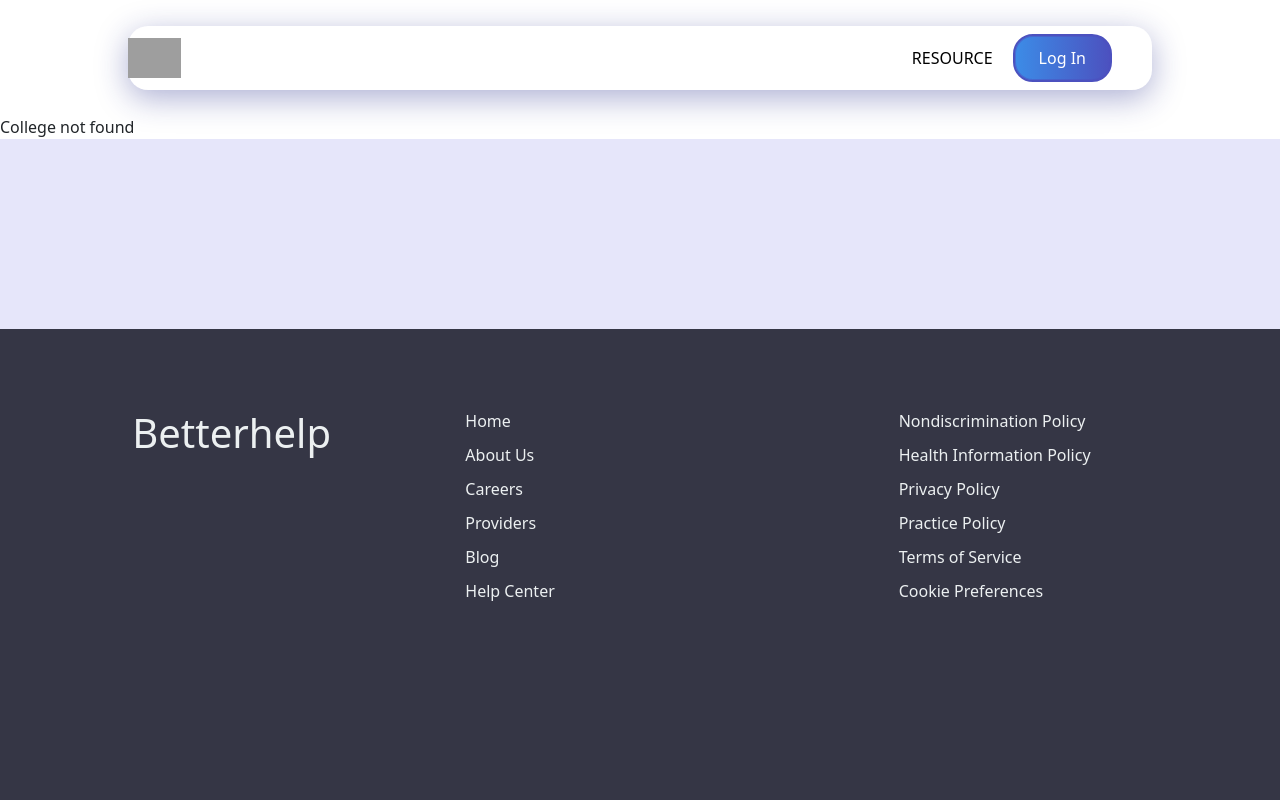
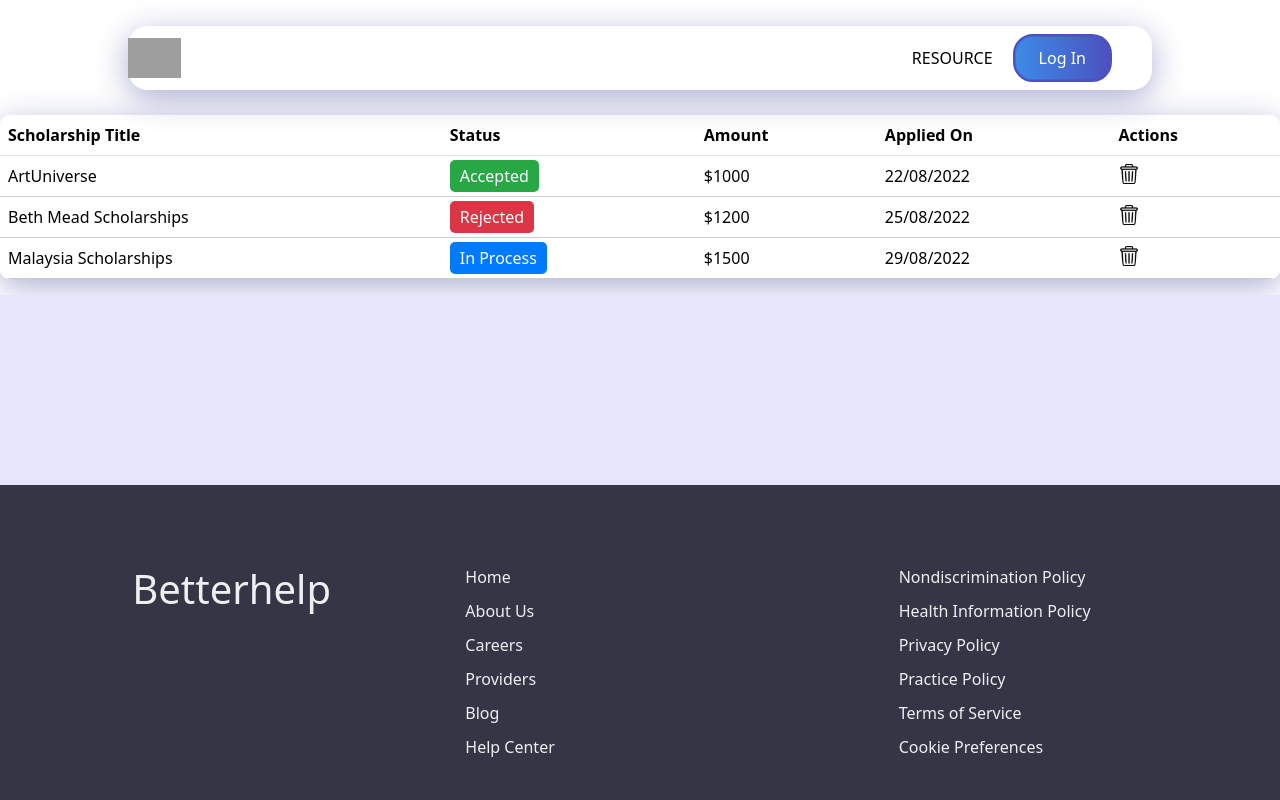
Before and after one commit to HuzefaDohadwala/ScholarSpot, a React (Create React App) app in the folder my-app/: page /studentdashboard/applied in a window 1280 px wide. Shown: the top 800 px of the page. Built offline with nearby package versions, Linux system fonts and the light colour scheme; grey boxes are pictures that could not be loaded.

Commit message:
university images

```diff
--- a/my-app/src/Components/Analytics.jsx
+++ b/my-app/src/Components/Analytics.jsx
@@ -1,11 +1,11 @@
-import React from 'react'
+import React from "react";
 
 const Analytics = () => {
   return (
     <>
-    <div>Applied</div>
+      <div>Analytics</div>
     </>
-  )
-}
+  );
+};
 
-export default Analytics
+export default Analytics;
--- /dev/null
+++ b/my-app/src/Components/Applied.css
@@ -0,0 +1,36 @@
+.tableApplied {
+  border-radius: 10px; /* Add rounded corners to the table */
+  overflow: hidden; /* Ensure corners are rounded properly */
+  box-shadow: 0 8px 32px 0 rgba(31, 38, 135, 0.37);
+}
+
+.tableBody td {
+  border-bottom: 1px solid #ccc; /* Add border between table rows */
+}
+
+.binIcon {
+  width: 20px; /* Adjust the width as needed */
+  height: 20px; /* Adjust the height as needed */
+}
+
+/* Applied.css */
+
+.status {
+  padding: 5px 10px;
+  border-radius: 5px;
+}
+
+.acceptedStatus {
+  background-color: #28a745; /* Green for accepted */
+  color: white;
+}
+
+.rejectedStatus {
+  background-color: #dc3545; /* Red for rejected */
+  color: white;
+}
+
+.inProcessStatus {
+  background-color: #007bff; /* Blue for in process */
+  color: white;
+}
--- a/my-app/src/Components/Applied.jsx
+++ b/my-app/src/Components/Applied.jsx
@@ -1,11 +1,82 @@
-import React from 'react'
+import React, { useState } from "react";
+import Table from "react-bootstrap/Table";
+import "./Applied.css";
+import bin from "./bin.png"; // Import your delete icon image
 
 const Applied = () => {
+  const [data, setData] = useState([
+    {
+      id: 1,
+      title: "ArtUniverse",
+      status: "Accepted",
+      amount: "$1000",
+      appliedOn: "22/08/2022",
+    },
+    {
+      id: 2,
+      title: "Beth Mead Scholarships",
+      status: "Rejected",
+      amount: "$1200",
+      appliedOn: "25/08/2022",
+    },
+    {
+      id: 3,
+      title: "Malaysia Scholarships",
+      status: "In Process",
+      amount: "$1500",
+      appliedOn: "29/08/2022",
+    },
+  ]);
+
+  const handleDelete = (id) => {
+    setData((prevData) => prevData.filter((item) => item.id !== id));
+  };
+
   return (
     <>
-    <div>Applied</div>
+      <Table className="tableApplied">
+        <thead className="tableHead">
+          <tr>
+            <th>Scholarship Title</th>
+            <th>Status</th>
+            <th>Amount</th>
+            <th>Applied On</th>
+            <th>Actions</th>
+          </tr>
+        </thead>
+        <tbody className="tableBody">
+          {data.map((item) => (
+            <tr key={item.id}>
+              <td>{item.title}</td>
+              <td>
+                <span
+                  className={`status ${
+                    item.status === "Accepted"
+                      ? "acceptedStatus"
+                      : item.status === "Rejected"
+                      ? "rejectedStatus"
+                      : "inProcessStatus"
+                  }`}
+                >
+                  {item.status}
+                </span>
+              </td>
+              <td>{item.amount}</td>
+              <td>{item.appliedOn}</td>
+              <td>
+                <img
+                  src={bin}
+                  alt="Delete"
+                  onClick={() => handleDelete(item.id)}
+                  className="binIcon"
+                />
+              </td>
+            </tr>
+          ))}
+        </tbody>
+      </Table>
     </>
-  )
-}
+  );
+};
 
-export default Applied
+export default Applied;
--- a/my-app/src/Components/StudentDashboard.jsx
+++ b/my-app/src/Components/StudentDashboard.jsx
@@ -1,10 +1,11 @@
-import React from 'react';
-import { Link, Route, Routes } from 'react-router-dom';
-import Sidebar from './Sidebar';
-import Applied from './Applied';
-import VisaNPrep from './VisaNPrep';
-import collegesData from './Insti.json';
-import College from './College'; // Import the College component
+import React from "react";
+import { Link, Route, Routes } from "react-router-dom";
+import Sidebar from "./Sidebar";
+import Applied from "./Applied";
+import Analytics from "./Analytics";
+import VisaNPrep from "./VisaNPrep";
+import collegesData from "./Insti.json";
+// Import the College component
 
 function StudentDashboard() {
   return (
@@ -14,8 +15,8 @@ function StudentDashboard() {
       {/* Main Content (3/4 width) */}
       <div className="w-3/4 p-4">
         <Routes>
-          <Route path="applied" element={<Applied />} />
-          <Route path="analytics" element={<Applied />} />
+          <Route path="/studentdashboard/applied" element={<Applied />} />
+          <Route path="analytics" element={<Analytics />} />
           <Route path="visanprep" element={<VisaNPrep />} />
         </Routes>
         <div className="flex flex-col items-center">
@@ -33,14 +34,23 @@ function StudentDashboard() {
                   <div className="card-body">
                     <h4 className="card-title">{college.name}</h4>
                     <h4 className="card-title">{college.location}</h4>
-                    <h4 className="card-title">Scholarship Value: {college.scholarshipValue}</h4>
-                    <h4 className="card-title">GRE/SAT Score: {college.greSatScore}</h4>
-                    <h4 className="card-title">Last date to submit: {college.lastDateToSubmit}</h4>
+                    <h4 className="card-title">
+                      Scholarship Value: {college.scholarshipValue}
+                    </h4>
+                    <h4 className="card-title">
+                      GRE/SAT Score: {college.greSatScore}
+                    </h4>
+                    <h4 className="card-title">
+                      Last date to submit: {college.lastDateToSubmit}
+                    </h4>
                     <p className="card-text">{college.description}</p>
                   </div>
                 </div>
                 <div className="card-footer">
-                  <Link to={`/studentdashboard/${college.id}`} className="text-blue-500">
+                  <Link
+                    to={`/studentdashboard/${college.id}`}
+                    className="text-blue-500"
+                  >
                     More Info
                   </Link>
                 </div>
--- a/my-app/src/Routes/MainRoutes.js
+++ b/my-app/src/Routes/MainRoutes.js
@@ -6,6 +6,7 @@ import SignUp1 from "../Components/SignUp1";
 import SignUp2 from "../Components/SignUp2";
 import StudentDashboard from "../Components/StudentDashboard";
 import College from "../Components/College";
+import Applied from "../Components/Applied";
 
 function MainRoutes() {
   return (
@@ -16,6 +17,7 @@ function MainRoutes() {
       <Route path="/signup2" element={<SignUp2 />} />
       <Route path="/studentdashboard/*" element={<StudentDashboard />} />
       <Route path="/studentdashboard/:collegeId" element={<College />} />
+      <Route path="/studentdashboard/applied" element={<Applied />} />
       <Route path="/" element={<Home />} />
     </Routes>
   );
```
Also changed, not shown: my-app/src/Components/Universities.json (added, +82 -0 lines), my-app/src/Components/bin.png (added).
